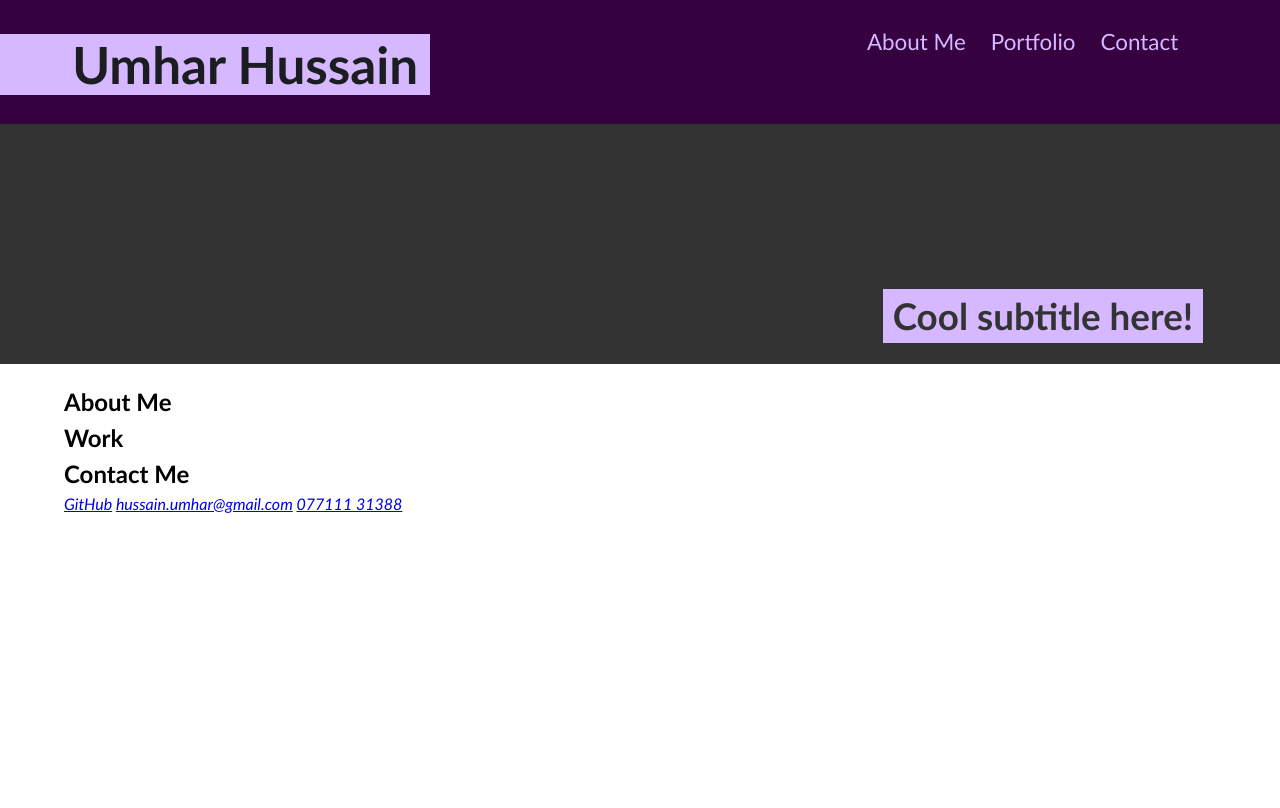
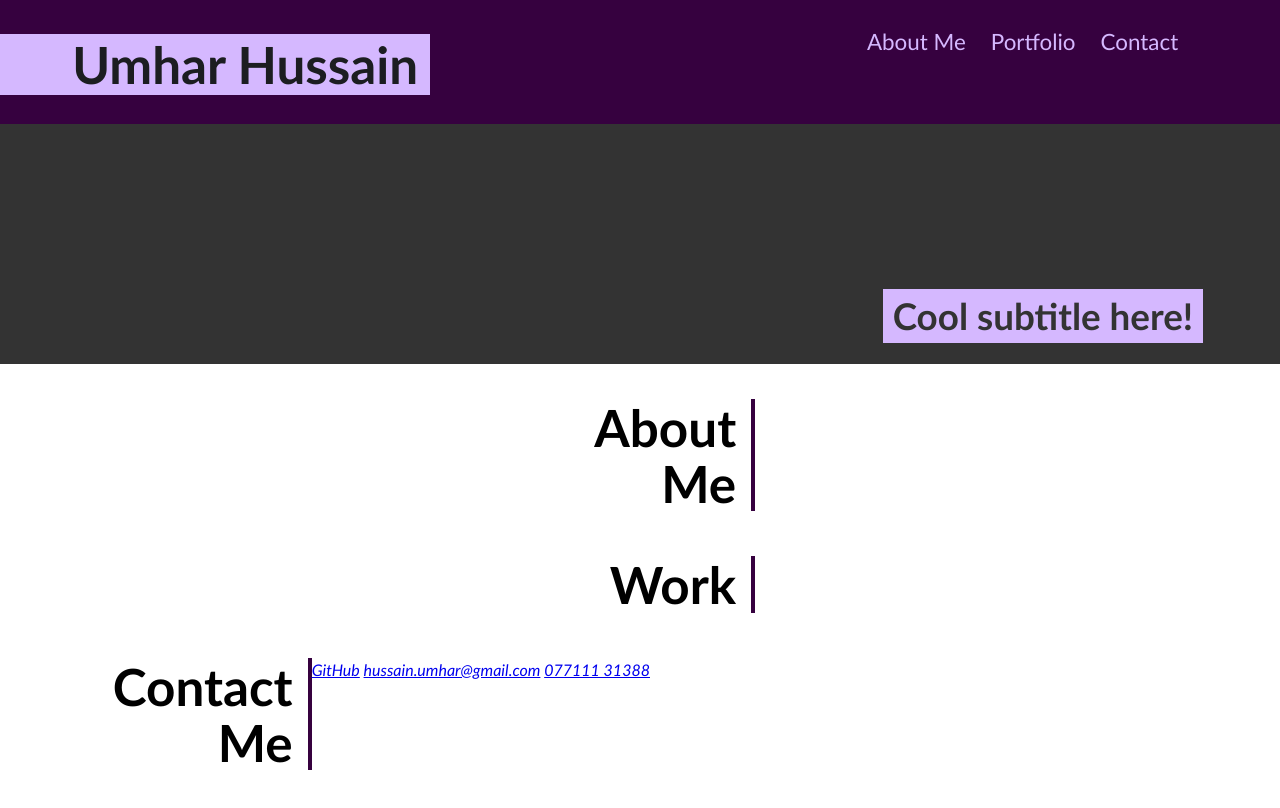
Before and after one commit to Umhar97/portfolio, a plain HTML site: page index.html in a window 1280 px wide. Drawn offline with Linux system fonts and the light colour scheme.

Commit message:
added page-section and page wrapper properties to stylesheet

```diff
--- a/css/style.css
+++ b/css/style.css
@@ -92,7 +92,8 @@ main {
 
 .hero-banner {
   background: var(--tertiary);
-  background-image: url("../images/02-hero-bg.jpg"), linear-gradient(180deg, var(--secondary 0%), var(--primary)100%);
+  background-image: url("../images/02-hero-bg.jpg"),
+  linear-gradient(180deg, var(--secondary 0%), var(--primary)100%);
   background-size:cover;
   background-position: center;
   background-blend-mode: soft-light;
@@ -127,3 +128,34 @@ main {
   margin-right: auto;
 
 }
+
+.page-section {
+  margin: 25px 0%;
+  padding: 10px 0%;
+  display: flex;
+  flex-direction: row;
+  flex-wrap:wrap;
+  align-items: stretch;
+  justify-content: center;
+
+}
+
+.page-section > h2 {
+  flex: 0 0 20%;
+  text-align: right;
+  padding-right: 15px;
+  border-right: 4px solid var(--primary);
+  font-size: 4vw;
+  line-height: 1.1;
+}
+
+.page-section > div {
+  flex: 0 0 77%;
+}
+
+.page-section p {
+  display:flex;
+  flex-wrap: wrap;
+  justify-content: center;
+
+}
```
